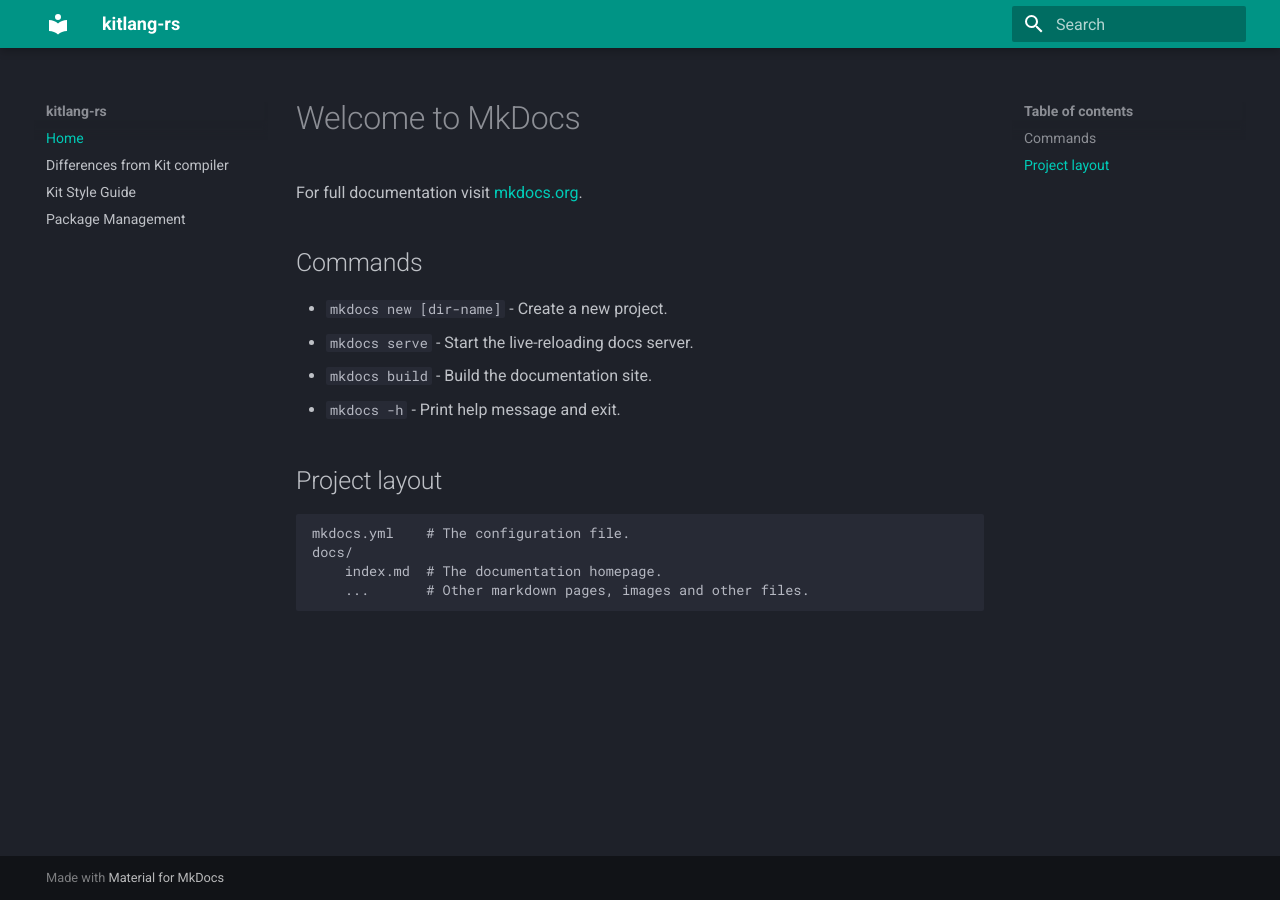
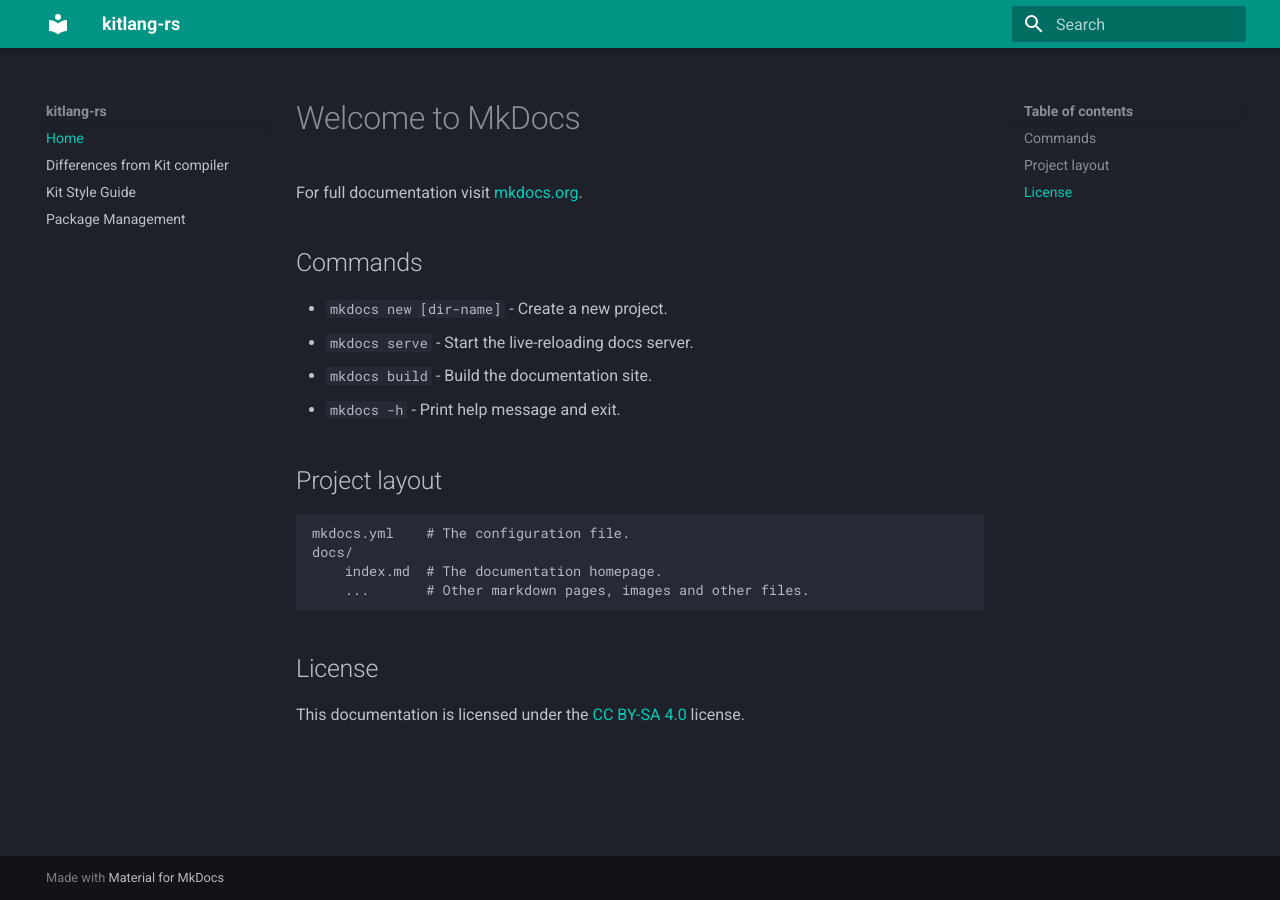
Before and after one commit to kitlang-dev/docs, an MkDocs documentation site: the page built from docs/index.md, in a window 1280 px wide. Built offline with MkDocs 1.6.1 and Material for MkDocs 9.7.7, drawn with Linux system fonts in a browser that asks for light colours.

Commit message:
mention license on main page

```diff
--- a/docs/index.md
+++ b/docs/index.md
@@ -15,3 +15,7 @@ For full documentation visit [mkdocs.org](https://www.mkdocs.org).
     docs/
         index.md  # The documentation homepage.
         ...       # Other markdown pages, images and other files.
+
+## License
+
+This documentation is licensed under the [CC BY-SA 4.0](https://creativecommons.org/licenses/by-sa/4.0/) license.
```
